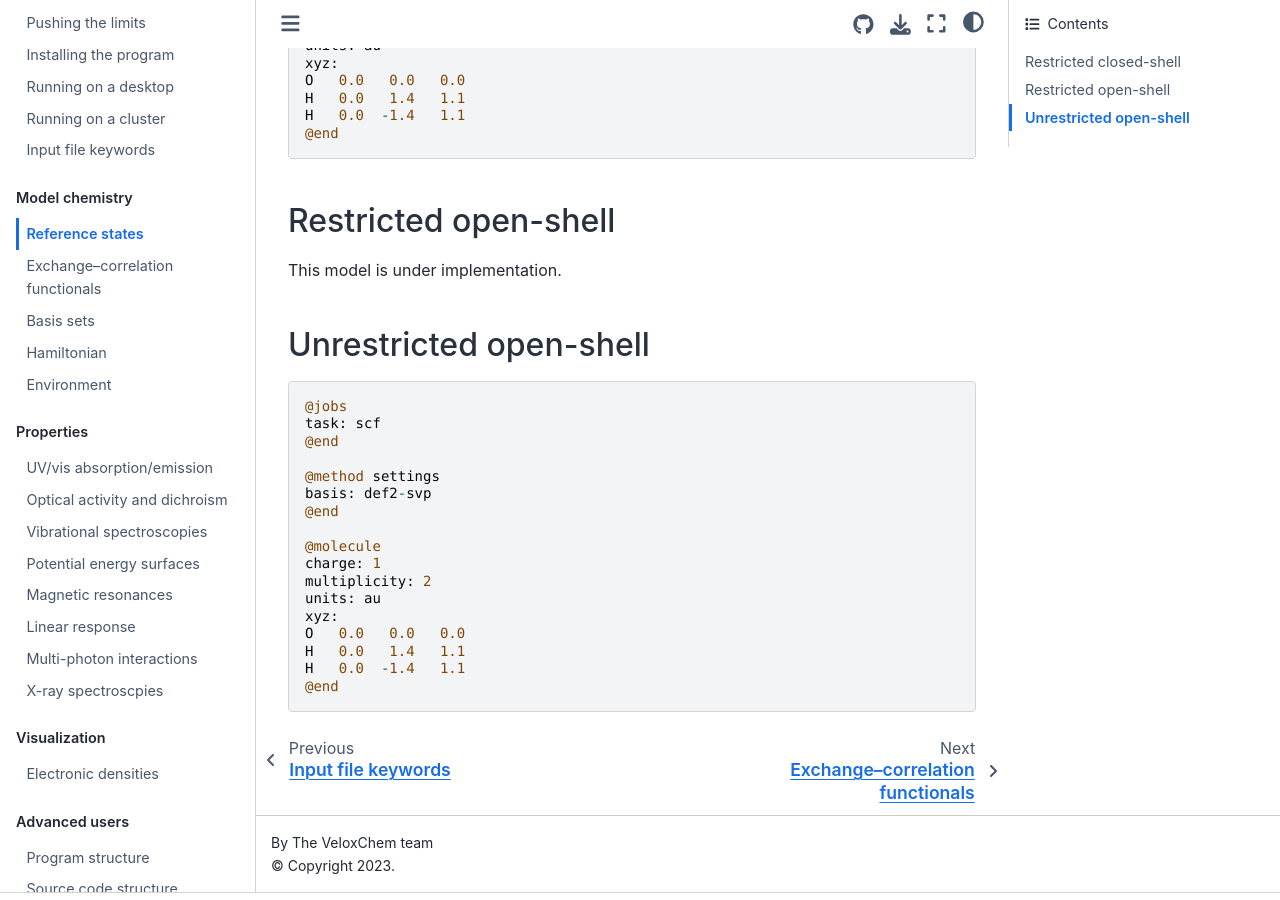
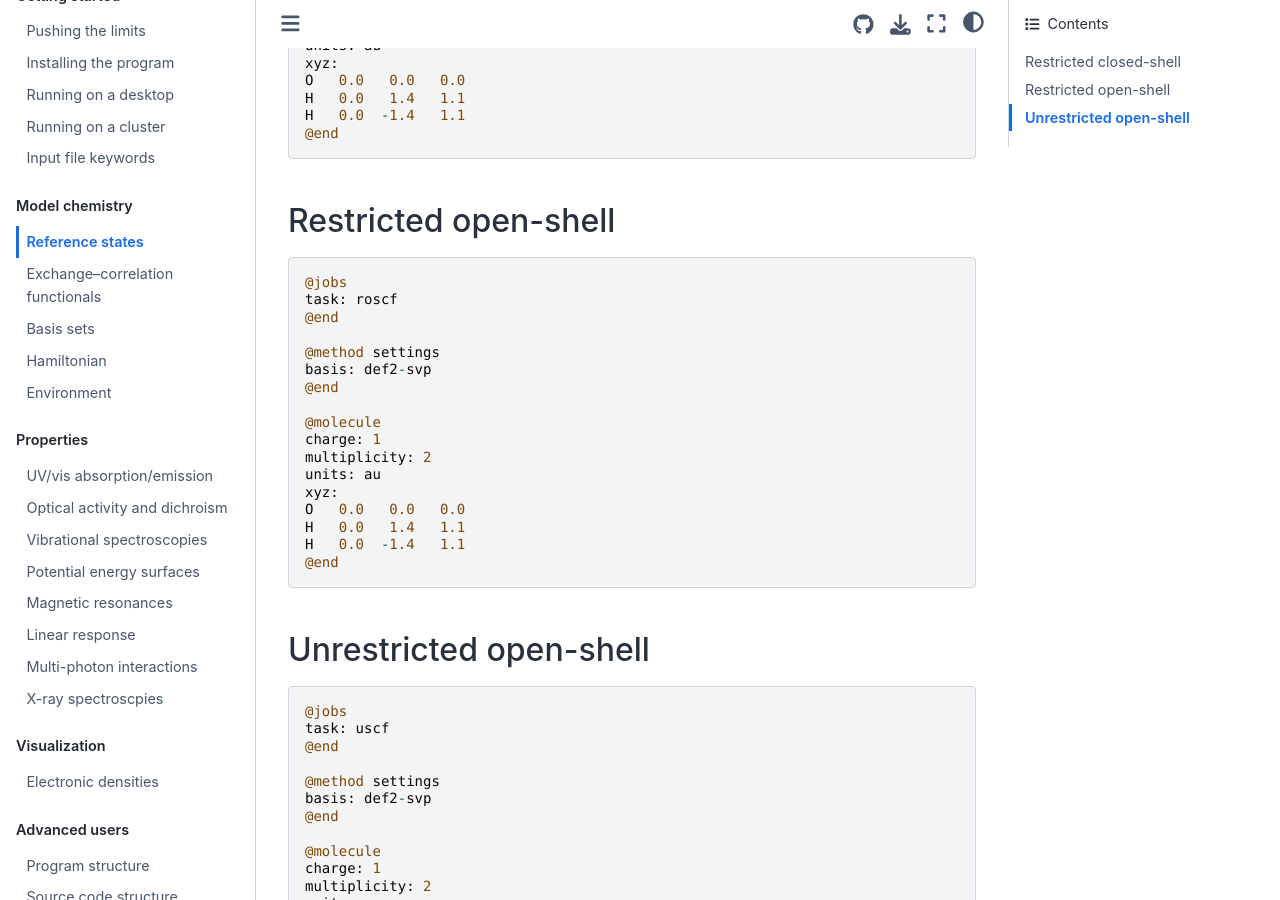
Before and after one commit to kthpanor/vlxman, a Jupyter Book: the page built from docs/refstate.md, in a window 1280 px wide and 900 px high, scrolled down 388 px. Built offline with Jupyter Book 1.0.4 settings and Sphinx 7.4.7 and the Sphinx Book theme 1.1.4, drawn with Linux system fonts in a browser that asks for light colours.

Commit message:
updated roscf in docs/refstate.md

````diff
--- a/docs/refstate.md
+++ b/docs/refstate.md
@@ -24,13 +24,9 @@ H   0.0  -1.4   1.1
 
 ## Restricted open-shell
 
-This model is under implementation.
-
-## Unrestricted open-shell
-
 ```
 @jobs
-task: scf
+task: roscf
 @end
 
 @method settings
@@ -47,3 +43,25 @@ H   0.0   1.4   1.1
 H   0.0  -1.4   1.1
 @end
 ```
+
+## Unrestricted open-shell
+
+```
+@jobs
+task: uscf
+@end
+
+@method settings
+basis: def2-svp
+@end
+
+@molecule
+charge: 1
+multiplicity: 2
+units: au
+xyz:
+O   0.0   0.0   0.0
+H   0.0   1.4   1.1
+H   0.0  -1.4   1.1
+@end
+```
````
